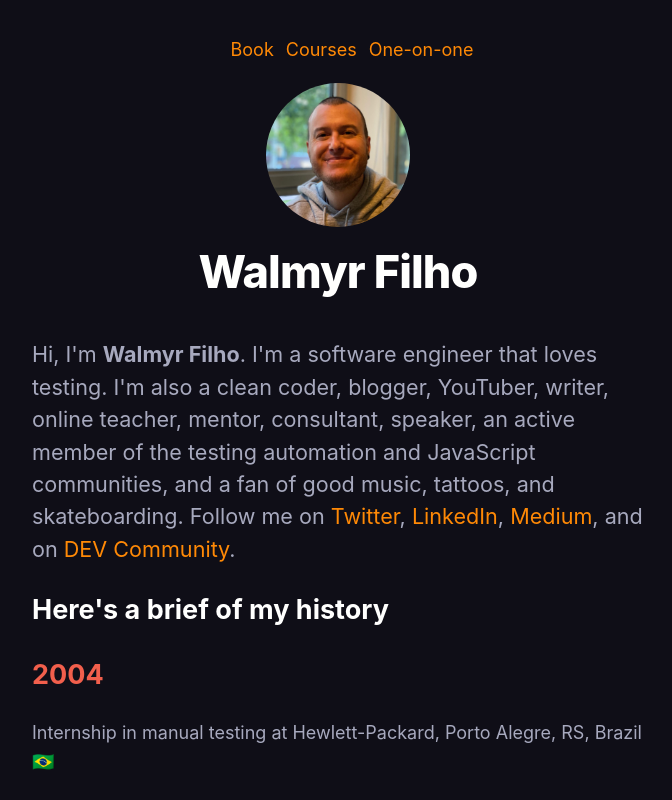
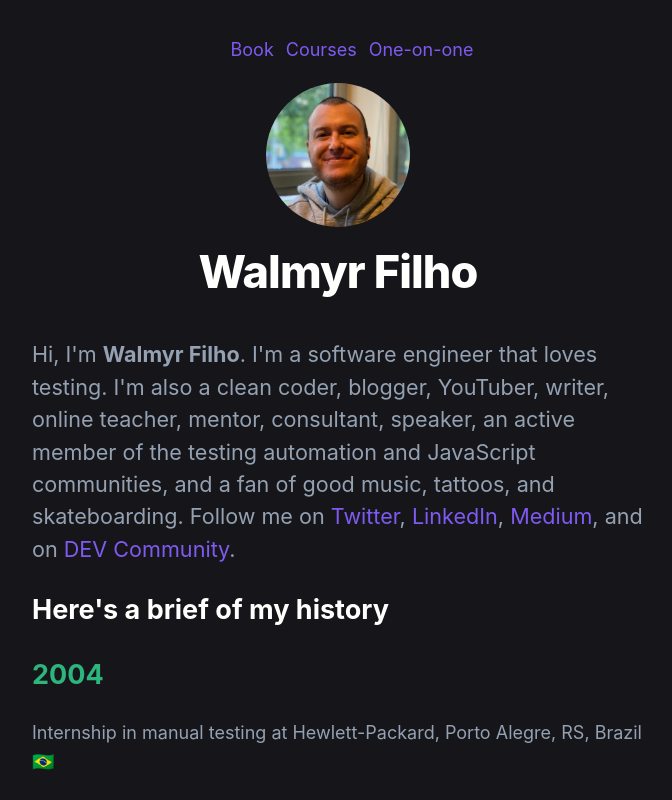
Before and after one commit to wlsf82/walmyr-nextjs, a Next.js app: page / in a window 1280 px wide. Shown: the top 800 px of the page, without its empty margins (302-974 px from the left). Built offline with nearby package versions, Linux system fonts and the light colour scheme.

Commit message:
Change the style a bit
Again, based on https://www.happyhues.co/palettes/4

```diff
--- a/styles/global.css
+++ b/styles/global.css
@@ -10,7 +10,7 @@ body {
 
 * {
   box-sizing: border-box;
-  background-color: #0f0e17;
+  background-color: #16161a;
 }
 
 h1 {
@@ -18,7 +18,7 @@ h1 {
 }
 
 a {
-  color: #ff8906;
+  color: #7f5af0;
   text-decoration: none;
 }
 
@@ -32,5 +32,5 @@ img {
 }
 
 p {
-  color: #a7a9be;
+  color: #94a1b2;
 }
--- a/styles/utils.module.css
+++ b/styles/utils.module.css
@@ -29,7 +29,7 @@
 }
 
 .lightText {
-  color: #f25f4c;
+  color: #2cb67d;
 }
 
 .darkGrayText {
@@ -37,7 +37,7 @@
 }
 
 .footer {
-  border-top: 1px solid #5f6c7b;
+  border-top: 1px solid #94a1b2;
   margin-top: 50px;
   text-align: center;
 }
```
